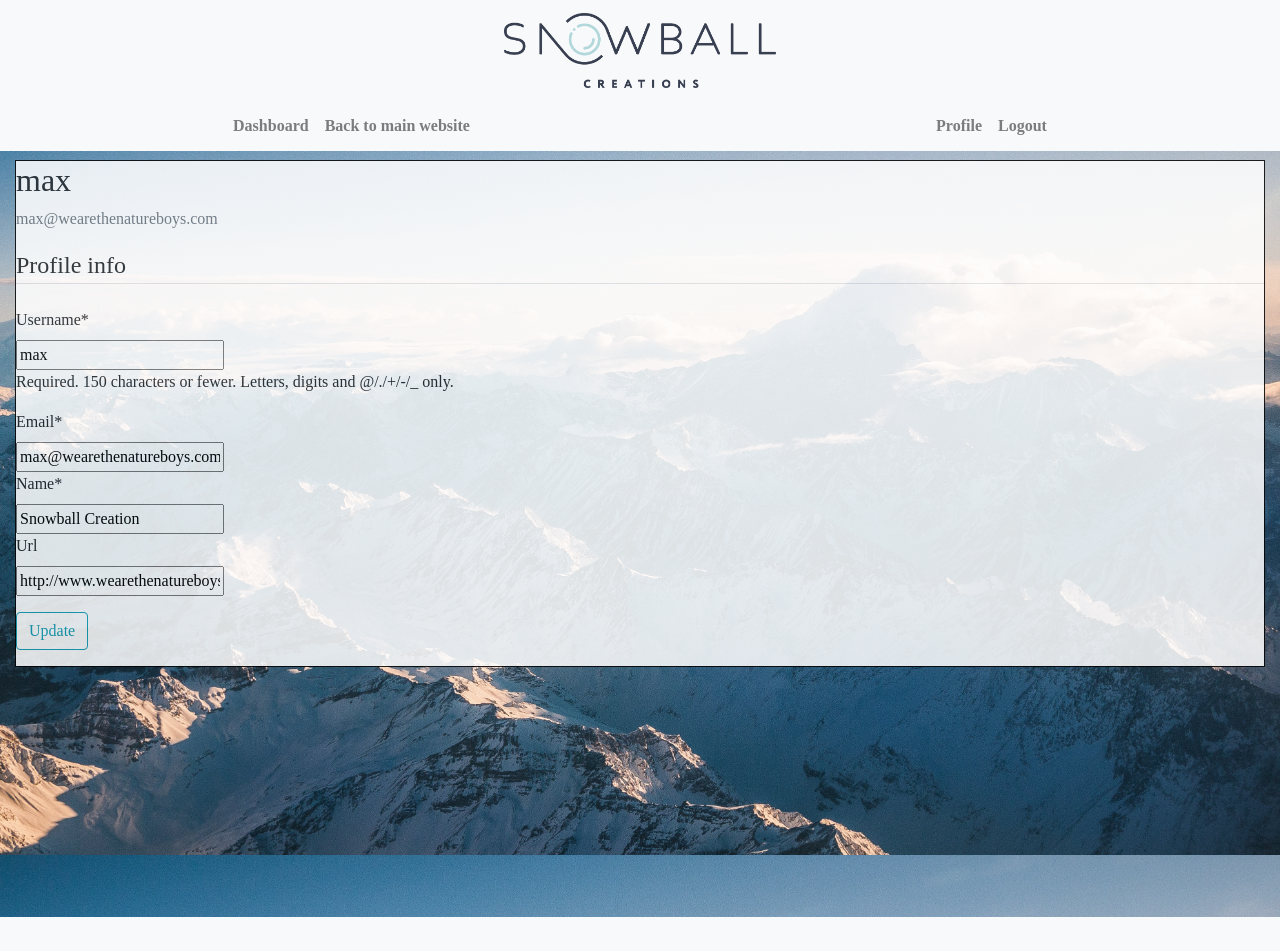
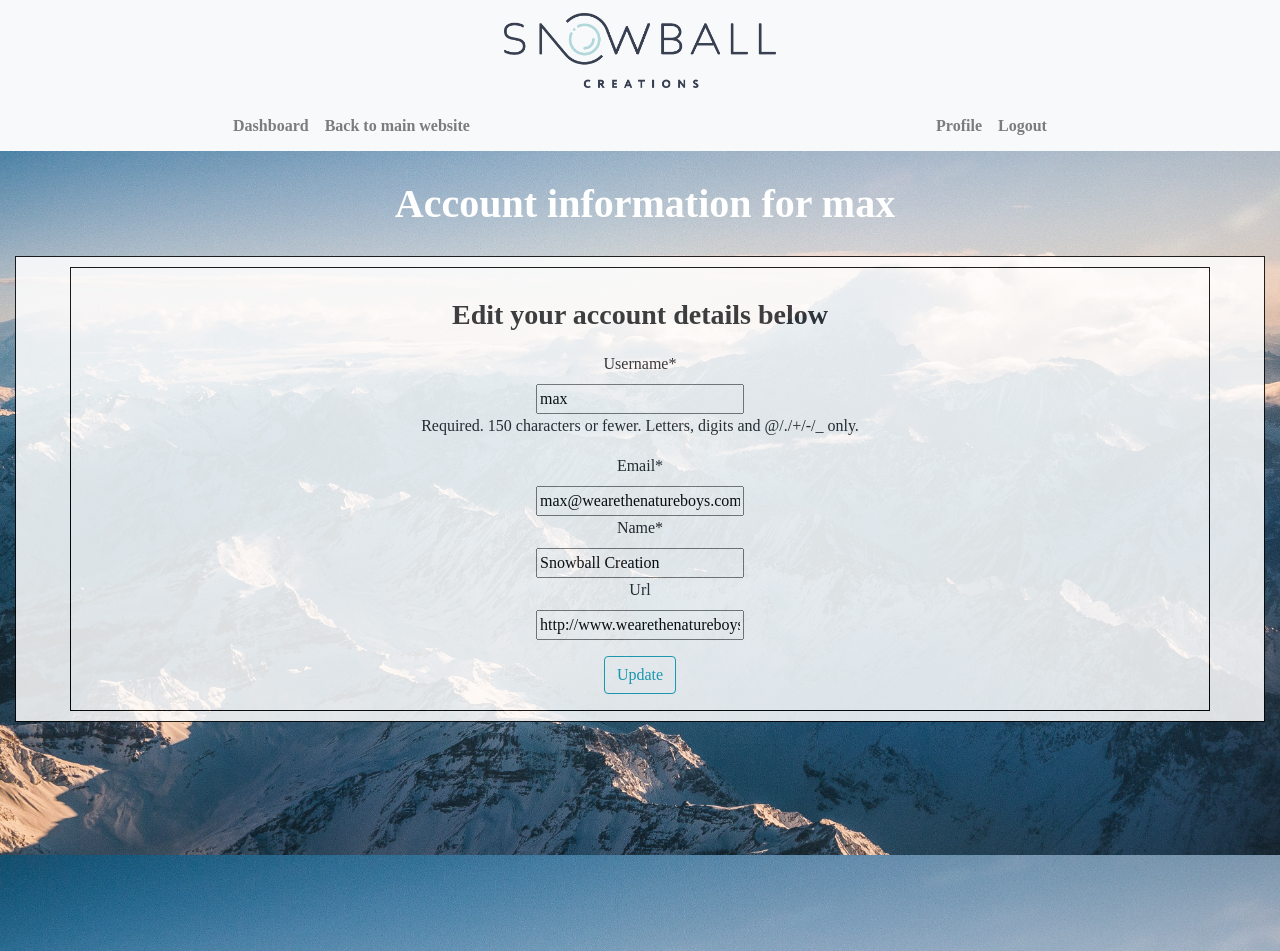
Before and after one commit to emilyjt/snowball-creations, a Django app: page /profile/ in a window 1280 px wide. Shown: the top 951 px of the page. Before the commit the page ends 917 px from the top, so only its background shows below. Run offline with Django 3.2, Linux system fonts and the light colour scheme; a user stored in the database is signed in; data comes from the database, SQL or seed files in the repository; both versions use the stored data as it was after the commit; some libraries are stand-ins or nearby versions.

Commit message:
Finished off profile

```diff
--- a/sc_app/templates/dashboard/dashboard.html
+++ b/sc_app/templates/dashboard/dashboard.html
@@ -34,7 +34,7 @@
     <h3>Subscriptions</h3>
     <table>
       <tr>
-        <th id='subscription-list'>Accounts</th>
+        <th id='subscription-list'>Social Accounts</th>
         <th id='subscription-list'>Services</th>
         <th id='subscription-list'>Value</th>
       </tr>
--- a/sc_app/users/templates/users/profile.html
+++ b/sc_app/users/templates/users/profile.html
@@ -1,17 +1,14 @@
 {% extends "base.html" %}
 {% load crispy_forms_tags %}
 {% block content %}
+<h1>Account information for {{ user.username }}</h1>
 <div class="content-section" id="totalpanel">
-  <div class="media">
-    <div class="media-body">
-      <h2 class="account-heading">{{ user.username }}</h2>
-      <p class="text-secondary">{{ user.email }}</p>
-    </div>
-  </div>
+  <div class="container" id="clientdetails">
+    <h3>Edit your account details below</h3>
+    <div id='resourcesandapps'>
       <form method="POST" enctype="multipart/form-data">
         {% csrf_token %}
         <fieldset class="form-group">
-      <legend class="border-bottom mb-4">Profile info</legend>
           {{ u_form|crispy }}
           {{ c_form|crispy }}
         </fieldset>
@@ -20,4 +17,6 @@
         </div>
       </form>
     </div>
+  </div>
+</div>
 {% endblock content %}
```
Also changed, not shown: sc_app/db.sqlite3. Lines whose indentation alone changed are shown as unchanged.
